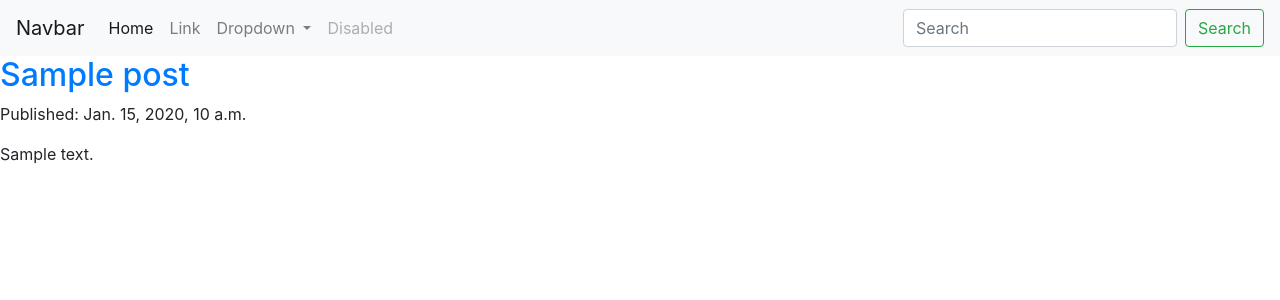
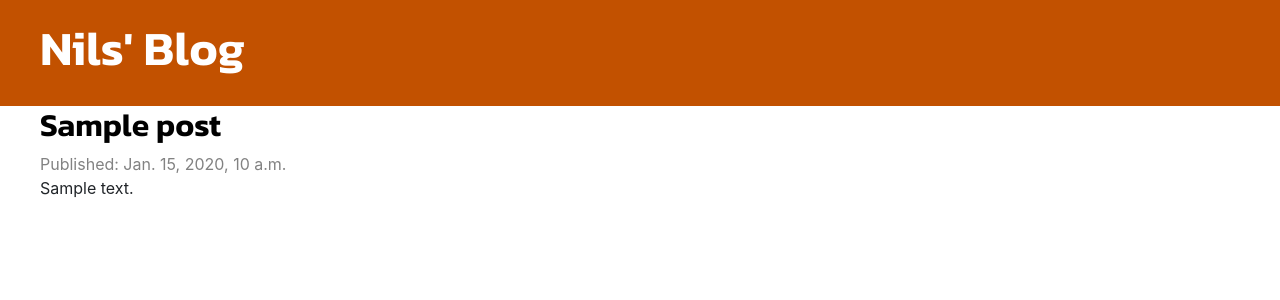
Before and after one commit to Nirusu/bham-cs-bridgingwork, a Django app: page / in a window 1280 px wide. Shown: the top 300 px of the page. Run offline with Django 3.2, Linux system fonts and the light colour scheme; tables that the repository leaves empty hold one stand-in row (values such as "Sample post"); some libraries are stand-ins or nearby versions.

Commit message:
Template + CSS

```diff
--- /dev/null
+++ b/blog/static/css/blog.css
@@ -0,0 +1,46 @@
+.page-header {
+    background-color: #C25100;
+    margin-top: 0;
+    padding: 20px 20px 20px 40px;
+}
+
+.page-header h1, .page-header h1 a, .page-header h1 a:visited, .page-header h1 a:active {
+    color: #ffffff;
+    font-size: 36pt;
+    text-decoration: none;
+}
+
+.content {
+    margin-left: 25px;
+}
+
+h1, h2, h3, h4 {
+    font-family: 'Kanit', sans-serif;
+}
+
+.date {
+    color: #828282;
+}
+
+.save {
+    float: right;
+}
+
+.post-form textarea, .post-form input {
+    width: 100%;
+}
+
+.top-menu, .top-menu:hover, .top-menu:visited {
+    color: #ffffff;
+    float: right;
+    font-size: 26pt;
+    margin-right: 20px;
+}
+
+.post {
+    margin-bottom: 70px;
+}
+
+.post h2 a, .post h2 a:visited {
+    color: #000000;
+}
--- /dev/null
+++ b/blog/templates/blog/base.html
@@ -0,0 +1,48 @@
+{% load static %}
+<!doctype html>
+<html lang="en">
+
+<head>
+    <!-- Required meta tags -->
+    <meta charset="utf-8">
+    <meta name="viewport" content="width=device-width, initial-scale=1, shrink-to-fit=no">
+
+    <!-- Bootstrap CSS -->
+    <link rel="stylesheet" href="https://stackpath.bootstrapcdn.com/bootstrap/4.5.0/css/bootstrap.min.css"
+        integrity="sha384-9aIt2nRpC12Uk9gS9baDl411NQApFmC26EwAOH8WgZl5MYYxFfc+NcPb1dKGj7Sk" crossorigin="anonymous">
+    <!-- Static CSS -->
+    <link rel="stylesheet" href="{% static 'css/blog.css' %}">
+    <link href="https://fonts.googleapis.com/css2?family=Kanit:wght@600&display=swap" rel="stylesheet">
+
+    <title>Nils' Blog</title>
+</head>
+
+<body>
+    <!-- Navbar -->
+    <div class="page-header">
+        <h1><a href="/">Nils' Blog</a></h1>
+    </div>
+
+    <!-- Content -->
+    <div class="content container">
+        <div class="row">
+            <div class="col-md-8">
+                {% block content %}
+                {% endblock %}
+            </div>
+        </div>
+    </div>
+    <!-- Optional JavaScript -->
+    <!-- jQuery first, then Popper.js, then Bootstrap JS -->
+    <script src="https://code.jquery.com/jquery-3.5.1.slim.min.js"
+        integrity="sha384-DfXdz2htPH0lsSSs5nCTpuj/zy4C+OGpamoFVy38MVBnE+IbbVYUew+OrCXaRkfj"
+        crossorigin="anonymous"></script>
+    <script src="https://cdn.jsdelivr.net/npm/popper.js@1.16.0/dist/umd/popper.min.js"
+        integrity="sha384-Q6E9RHvbIyZFJoft+2mJbHaEWldlvI9IOYy5n3zV9zzTtmI3UksdQRVvoxMfooAo"
+        crossorigin="anonymous"></script>
+    <script src="https://stackpath.bootstrapcdn.com/bootstrap/4.5.0/js/bootstrap.min.js"
+        integrity="sha384-OgVRvuATP1z7JjHLkuOU7Xw704+h835Lr+6QL9UvYjZE3Ipu6Tp75j7Bh/kR0JKI"
+        crossorigin="anonymous"></script>
+</body>
+
+</html>
--- a/blog/templates/blog/post_list.html
+++ b/blog/templates/blog/post_list.html
@@ -1,66 +1,12 @@
-<!doctype html>
-<html lang="en">
-  <head>
-    <!-- Required meta tags -->
-    <meta charset="utf-8">
-    <meta name="viewport" content="width=device-width, initial-scale=1, shrink-to-fit=no">
-
-    <!-- Bootstrap CSS -->
-    <link rel="stylesheet" href="https://stackpath.bootstrapcdn.com/bootstrap/4.5.0/css/bootstrap.min.css" integrity="sha384-9aIt2nRpC12Uk9gS9baDl411NQApFmC26EwAOH8WgZl5MYYxFfc+NcPb1dKGj7Sk" crossorigin="anonymous">
-
-    <title>Nils' Blog</title>
-  </head>
-  <body>
-    <!-- Navbar -->
-    <nav class="navbar navbar-expand-lg navbar-light bg-light">
-        <a class="navbar-brand" href="#">Navbar</a>
-        <button class="navbar-toggler" type="button" data-toggle="collapse" data-target="#navbarSupportedContent" aria-controls="navbarSupportedContent" aria-expanded="false" aria-label="Toggle navigation">
-          <span class="navbar-toggler-icon"></span>
-        </button>
-
-        <div class="collapse navbar-collapse" id="navbarSupportedContent">
-          <ul class="navbar-nav mr-auto">
-            <li class="nav-item active">
-              <a class="nav-link" href="#">Home <span class="sr-only">(current)</span></a>
-            </li>
-            <li class="nav-item">
-              <a class="nav-link" href="#">Link</a>
-            </li>
-            <li class="nav-item dropdown">
-              <a class="nav-link dropdown-toggle" href="#" id="navbarDropdown" role="button" data-toggle="dropdown" aria-haspopup="true" aria-expanded="false">
-                Dropdown
-              </a>
-              <div class="dropdown-menu" aria-labelledby="navbarDropdown">
-                <a class="dropdown-item" href="#">Action</a>
-                <a class="dropdown-item" href="#">Another action</a>
-                <div class="dropdown-divider"></div>
-                <a class="dropdown-item" href="#">Something else here</a>
-              </div>
-            </li>
-            <li class="nav-item">
-              <a class="nav-link disabled" href="#">Disabled</a>
-            </li>
-          </ul>
-          <form class="form-inline my-2 my-lg-0">
-            <input class="form-control mr-sm-2" type="search" placeholder="Search" aria-label="Search">
-            <button class="btn btn-outline-success my-2 my-sm-0" type="submit">Search</button>
-          </form>
-        </div>
-      </nav>
-
-    <!-- Content -->
-    {% for post in posts %}
-    <div>
-        <h2><a href = "">{{ post.title }}</a></h2>
-        <p>Published: {{ post.published_date }} </p>
-        <p>{{ post.text|linebreaksbr }}</p>
+{% extends 'blog/base.html' %}
+{% block content %}
+{% for post in posts %}
+<div class="post">
+    <h2><a href="">{{ post.title }}</a></h2>
+    <div class = "date">
+    Published: {{ post.published_date }}
     </div>
-    {% endfor %}
-
-    <!-- Optional JavaScript -->
-    <!-- jQuery first, then Popper.js, then Bootstrap JS -->
-    <script src="https://code.jquery.com/jquery-3.5.1.slim.min.js" integrity="sha384-DfXdz2htPH0lsSSs5nCTpuj/zy4C+OGpamoFVy38MVBnE+IbbVYUew+OrCXaRkfj" crossorigin="anonymous"></script>
-    <script src="https://cdn.jsdelivr.net/npm/popper.js@1.16.0/dist/umd/popper.min.js" integrity="sha384-Q6E9RHvbIyZFJoft+2mJbHaEWldlvI9IOYy5n3zV9zzTtmI3UksdQRVvoxMfooAo" crossorigin="anonymous"></script>
-    <script src="https://stackpath.bootstrapcdn.com/bootstrap/4.5.0/js/bootstrap.min.js" integrity="sha384-OgVRvuATP1z7JjHLkuOU7Xw704+h835Lr+6QL9UvYjZE3Ipu6Tp75j7Bh/kR0JKI" crossorigin="anonymous"></script>
-  </body>
-</html>
+    <p>{{ post.text|linebreaksbr }}</p>
+</div>
+{% endfor %}
+{% endblock %}
```
